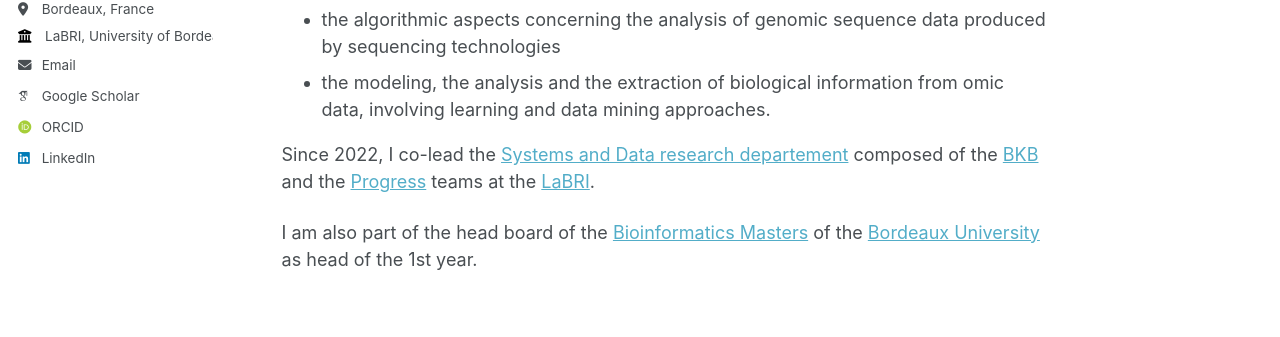
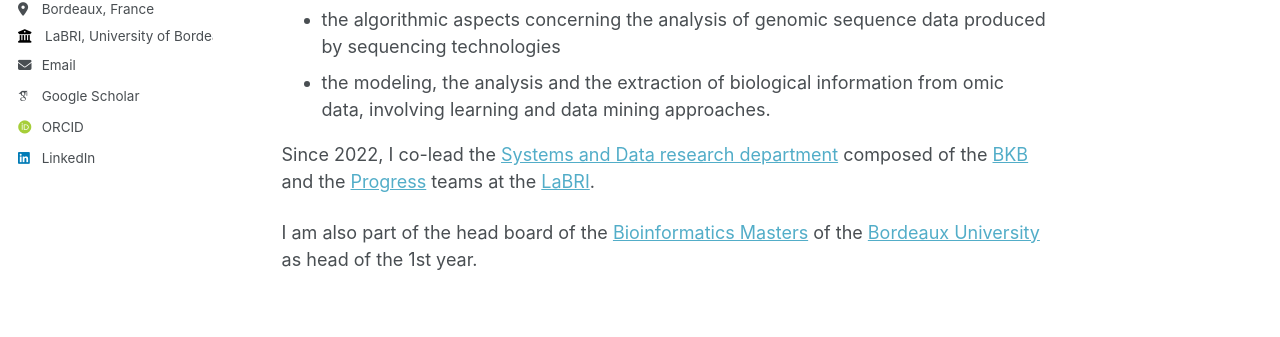
Before and after one commit to ruricaru/ruricaru.github.io, a Jekyll site: the page built from _pages/about.md, in a window 1280 px wide and 1069 px high. Shown: the part 374-711 px from the top of the window. Built offline with Jekyll 4.4.1, drawn with Linux system fonts in a browser that asks for light colours; some web fonts are replaced.

Commit message:
Update about.md

```diff
--- a/_pages/about.md
+++ b/_pages/about.md
@@ -16,6 +16,6 @@ The approaches I develop cover several axes including:
 * the algorithmic aspects concerning the analysis of genomic sequence data produced by sequencing technologies
 * the modeling, the analysis and the extraction of biological information from omic data, involving learning and data mining approaches.
 
-Since 2022, I co-lead the [Systems and Data research departement](https://www.labri.fr/en/systems-and-data-department) composed of the [BKB](https://www.labri.fr/en/bench-knowledge-and-beyond) and the [Progress](https://www.labri.fr/en/progress) teams at the [LaBRI](http://www.labri.fr).
+Since 2022, I co-lead the [Systems and Data research department](https://www.labri.fr/en/systems-and-data-department) composed of the [BKB](https://www.labri.fr/en/bench-knowledge-and-beyond) and the [Progress](https://www.labri.fr/en/programming-networks-and-systems) teams at the [LaBRI](http://www.labri.fr).
 
 I am also part of the head board of the [Bioinformatics Masters](http://master-bioinfo-bordeaux.github.io/) of the [Bordeaux University](http://www.u-bordeaux.fr/) as head of the 1st year.
```
